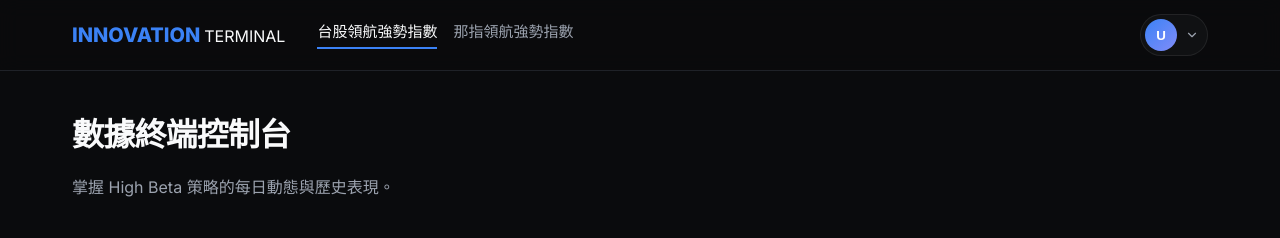
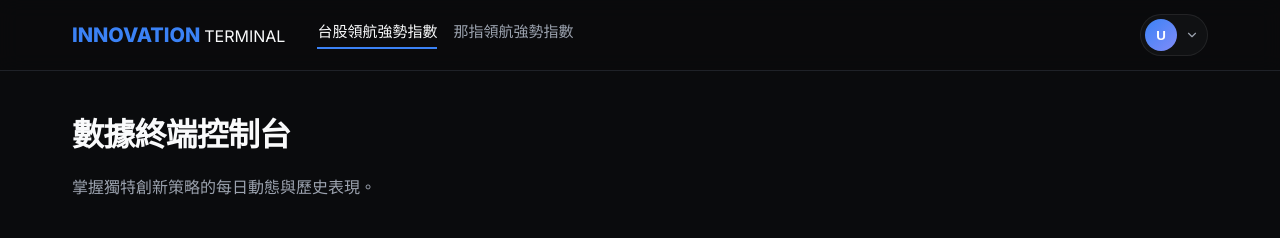
Before and after one commit to forjerry-cell/index-terminal, a Next.js app: page / in a window 1280 px wide. Shown: the top 238 px of the page. Built offline with nearby package versions, Linux system fonts and the light colour scheme; no server answers; the database is empty.

Commit message:
style: update subtitle text to match innovation strategy branding

```diff
--- a/app/page.tsx
+++ b/app/page.tsx
@@ -125,7 +125,7 @@ function DashboardContent() {
         <header className="flex justify-between items-center" style={{ marginBottom: '2.5rem' }}>
           <div>
             <h1 className="animate-fade">數據終端控制台</h1>
-            <p className="animate-fade" style={{ animationDelay: '0.1s' }}>掌握 High Beta 策略的每日動態與歷史表現。</p>
+            <p className="animate-fade" style={{ animationDelay: '0.1s' }}>掌握獨特創新策略的每日動態與歷史表現。</p>
           </div>
         </header>
 
```
